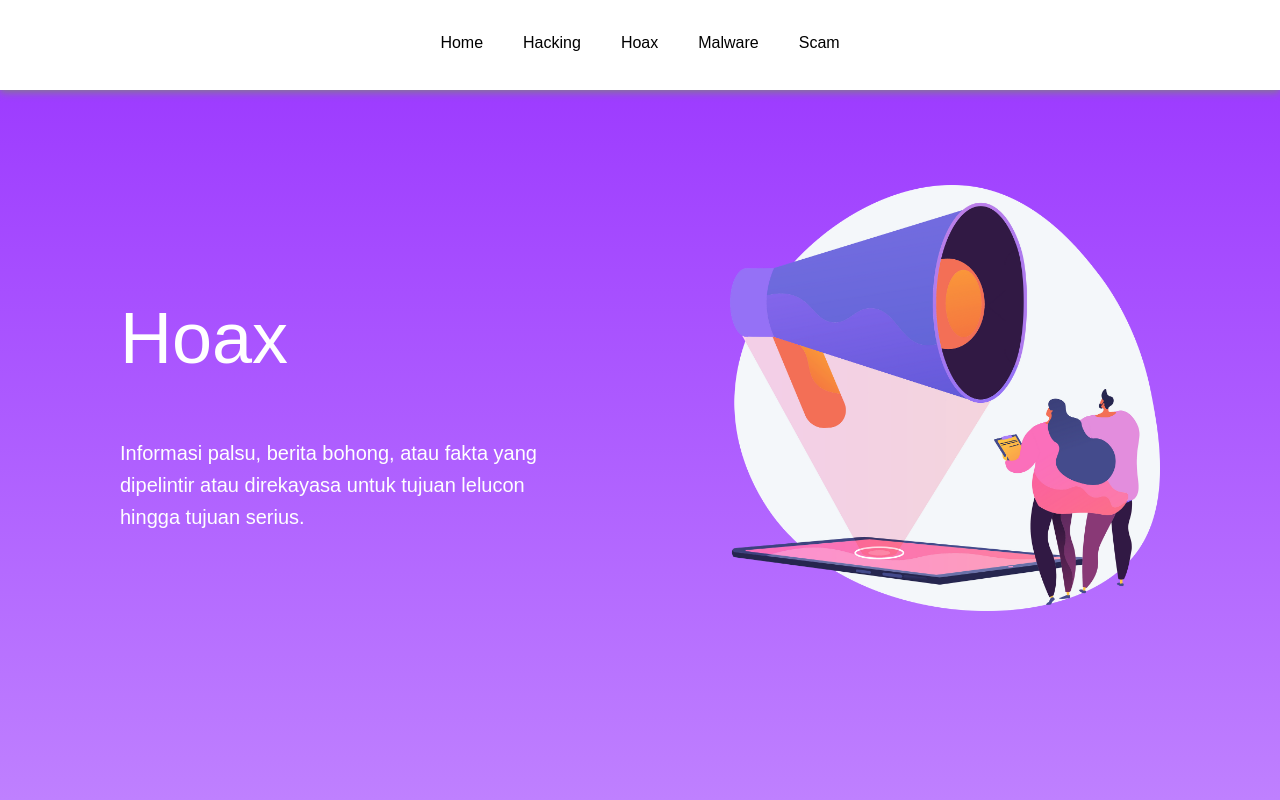
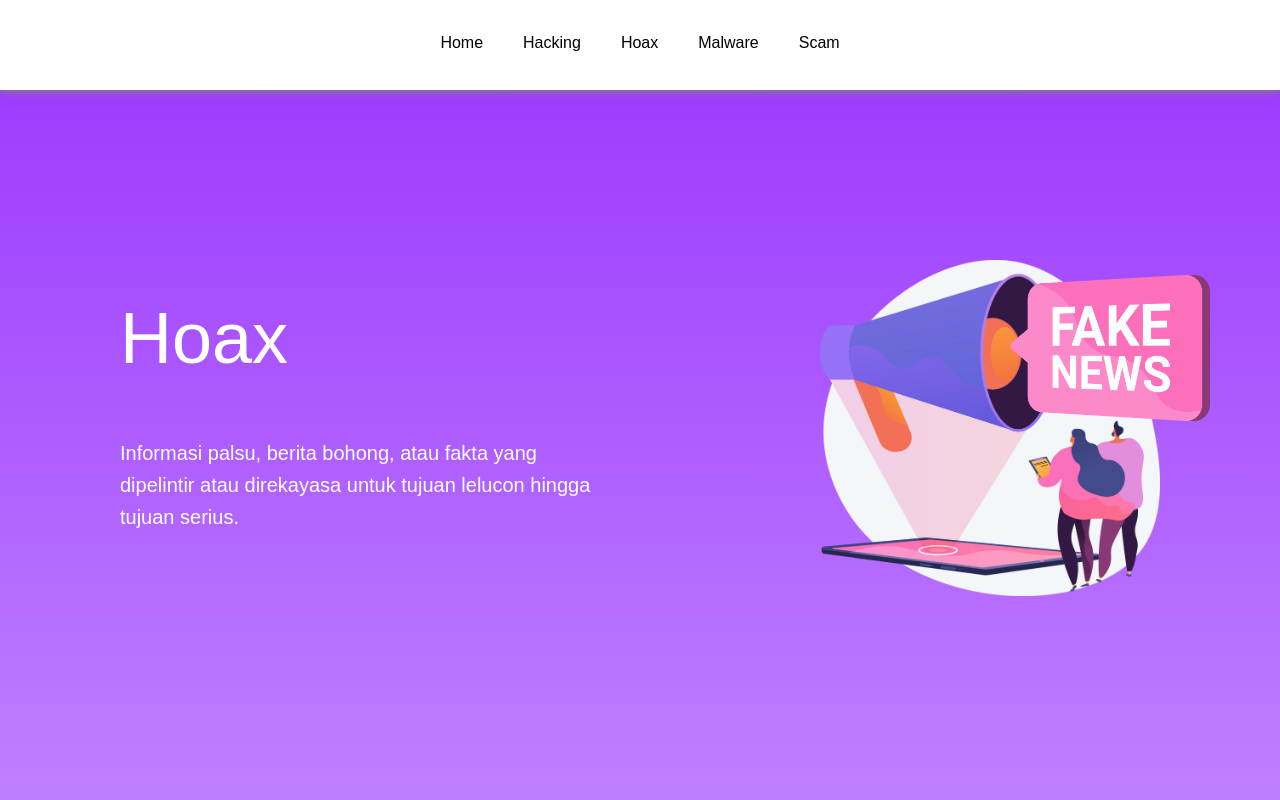
Before and after one commit to Allestor-Oakley/ancaman-digital-vue, a Vue app: page /Hoax in a window 1280 px wide. Shown: the top 800 px of the page. Built offline with nearby package versions, Linux system fonts and the light colour scheme.

Commit message:
add animation to illustration in hoax section

```diff
--- a/src/views/cyber-crime/Hoax.vue
+++ b/src/views/cyber-crime/Hoax.vue
@@ -5,7 +5,16 @@
     :title="judul.title"
     :context="judul.context">
     <div id="illustration">
-      <img src="../../assets/cyber-crime/hoax/judul/fake-news-without-bubble.png" alt="" width="430">
+      <div class="question-mark"
+        v-for="item in getQuestionMarkData()"
+        :key="item.duration"
+        :style="{top : item.top + 'px', left : item.left + 'px', animationDuration : item.duration + 's'}">
+        <img src="@/assets/cyber-crime/hoax/judul/question-mark-white.svg" alt="" width="43">
+      </div>
+      <img src="../../assets/cyber-crime/hoax/judul/fake-news-without-bubble.png" alt="" width="340">
+      <div id="bubble-text">
+        <img src="../../assets/cyber-crime/hoax/judul/fake-news-bubble.png" alt="" width="200">
+      </div>
     </div>
   </Judul>
   <ContohKasus
@@ -35,6 +44,25 @@ export default {
     ContohKasus,
     TipsAndTrick,
     Penanganan
+  },
+  methods : {
+    getRandom(top, left) {
+      let duration = Math.round((Math.random() * 0.5 + 1.5) * 10) / 10
+      return {
+        "top" : top,
+        "left" : left,
+        "duration" : duration
+      }
+    },
+    getQuestionMarkData() {
+      let top = [60, 50, 20, 60]
+      let left = [10, 120, 240, 350]
+      let result = []
+      for (let i = 0; i < top.length;i++) [
+        result.push(this.getRandom(top[i], left[i]))
+      ]
+      return result
+    }
   },
   data() {
     return {
@@ -107,6 +135,39 @@ export default {
 }
 </script>
 
-<style>
-
+<style scoped>
+#illustration {
+  position: relative;
+}
+#illustration > img{
+  z-index: 2;
+  position: relative;
+  top: 30px;
+}
+.question-mark {
+  position: absolute;
+  z-index: 1;
+  animation: slide-up-opacity infinite ease;
+}
+@keyframes slide-up-opacity {
+    0% {
+        opacity: 0;
+        /* bottom: 0px; */
+        transform: translateY(0);
+    }
+    50% {
+        opacity: 1;
+    }
+    100% {
+        opacity: 0;
+        /* bottom: 200px; */
+        transform: translateY(-200px);
+    }
+}
+#bubble-text {
+  position: absolute;
+  z-index: 3;
+  top: 45px;
+  left: 190px;
+}
 </style>
```
